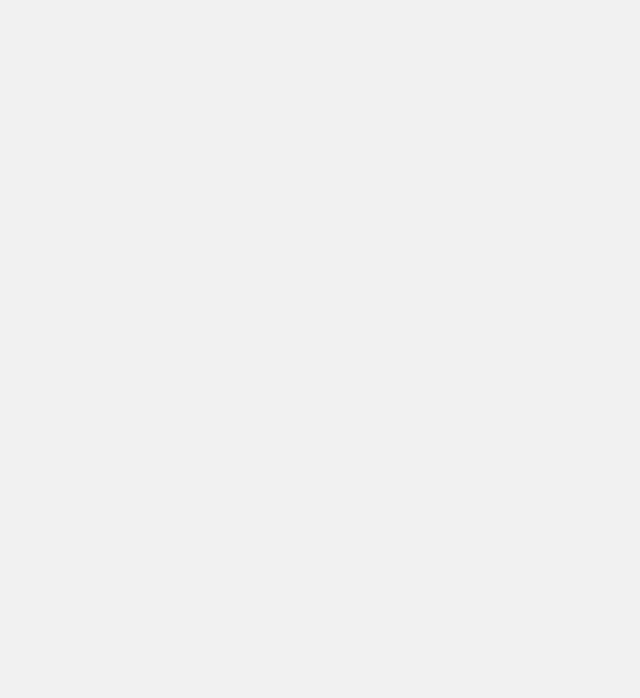
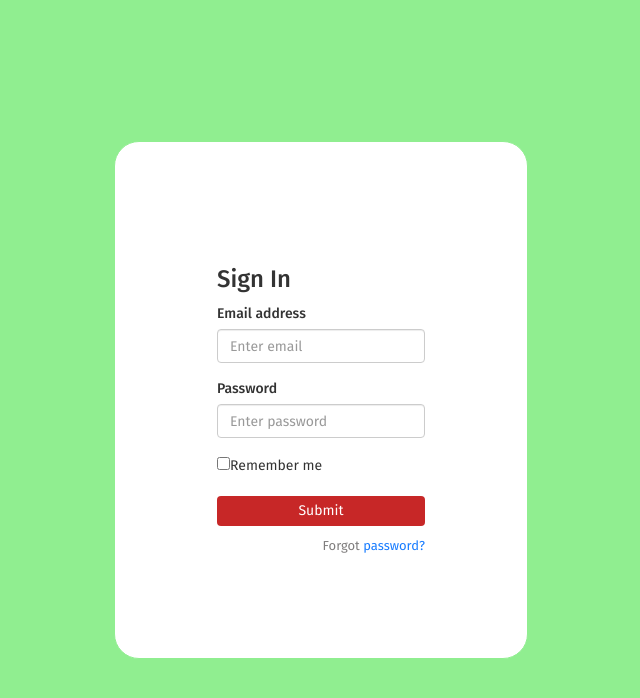
Before and after one commit to JaelineGranda/HuskiesNewsAggregator, a React (Create React App) app in the folder news_aggregator/: page /#/login in a window 1280 px wide. Shown: the top 698 px of the page, without its empty margins (319-959 px from the left). Built offline with nearby package versions, Linux system fonts and the light colour scheme; a web font is replaced by a local one.

Commit message:
added login ang signup to main project

```diff
--- a/news_aggregator/src/App.js
+++ b/news_aggregator/src/App.js
@@ -26,6 +26,8 @@
                     <li><Link to="/sports" activeClassName="active">Sports</Link></li>
                     <li><Link to="/business" activeClassName="active" >Business</Link></li>
                     <li><Link to="/global" activeClassName="active">World</Link></li>
+                    <li><Link to="/login" activeClassName="active">Login</Link></li>
+                    <li><Link to="/signup">Signup</Link></li>
                 </ul>
 
                 {/********************** Mobile View *********************/}
--- a/news_aggregator/src/index.js
+++ b/news_aggregator/src/index.js
@@ -2,15 +2,19 @@
 import ReactDOM from 'react-dom';
 import App from './App';
 import './index.css';
-import {HashRouter,Route} from 'react-router-dom'
-import General from './general/General.js'
-import Entertainment from './entertainment/Entertainment.js'
-import SearchResults from './search/SearchResults.js'
+import {HashRouter,Route} from 'react-router-dom';
+import General from './general/General.js';
+import Entertainment from './entertainment/Entertainment.js';
+import SearchResults from './search/SearchResults.js';
+import Login from './login/login.component';
+import Signup from './signup/signup.component';
 
 ReactDOM.render(
 	<HashRouter>
 			<Route exact path="/" component={App}/>
 			<Route exact path="/" component={General}/>
+			<Route exact path="/login" component={Login} />
+			<Route exact path="/signup" component={Signup} />
 			<Route path="entertainment" component={Entertainment} />
 			<Route path="news-search/:newsToSearchFor" component={SearchResults} />
 	</HashRouter>,
--- /dev/null
+++ b/news_aggregator/src/login.css
@@ -0,0 +1,92 @@
+@import url("https://fonts.googleapis.com/css?family=Fira+Sans:400,500,600,700,800");
+
+* {
+  box-sizing: border-box;
+}
+.login_div {
+  background-color: lightgreen;
+  min-height: 100vh;
+  display: flex;
+  font-weight: 400;
+  font-family: "Fira Sans", sans-serif;
+}
+
+.form_div {
+  margin: auto;
+  border: 1px solid lightgreen;
+  background-color: white;
+  border-radius: 25px;
+  padding: 8%;
+}
+
+h1,
+h2,
+h3,
+h4,
+h5,
+h6,
+label,
+span {
+  font-weight: 500;
+  font-family: "Fira Sans", sans-serif;
+}
+
+body,
+html,
+.App,
+#root,
+.auth-wrapper {
+  width: 100%;
+  height: 100%;
+}
+
+.navbar-light {
+  background-color: #ffffff;
+  box-shadow: 0px 14px 80px rgba(34, 35, 58, 0.2);
+}
+
+.auth-wrapper {
+  display: flex;
+  justify-content: center;
+  flex-direction: column;
+  text-align: left;
+}
+
+.auth-inner {
+  width: 450px;
+  margin: auto;
+  background: #ffffff;
+  box-shadow: 0px 14px 80px rgba(34, 35, 58, 0.2);
+  padding: 40px 55px 45px 55px;
+  border-radius: 15px;
+  transition: all 0.3s;
+}
+
+.auth-wrapper .form-control:focus {
+  border-color: #167bff;
+  box-shadow: none;
+}
+
+.auth-wrapper h3 {
+  text-align: center;
+  margin: 0;
+  line-height: 1;
+  padding-bottom: 20px;
+}
+
+.custom-control-label {
+  font-weight: 400;
+}
+
+.forgot-password,
+.forgot-password a {
+  text-align: right;
+  font-size: 13px;
+  padding-top: 10px;
+  color: #7f7d7d;
+  margin: 0;
+}
+
+.forgot-password a {
+  color: #167bff;
+}
--- /dev/null
+++ b/news_aggregator/src/login/login.component.js
@@ -0,0 +1,36 @@
+import React, { Component } from "react";
+import '../login.css';
+
+export default class Login extends Component {
+    render() {
+        return (
+            <div  className="login_div">
+            <form className="form_div">
+                <h3>Sign In</h3>
+
+                <div className="form-group">
+                    <label>Email address</label>
+                    <input type="email" className="form-control" placeholder="Enter email" />
+                </div>
+
+                <div className="form-group">
+                    <label>Password</label>
+                    <input type="password" className="form-control" placeholder="Enter password" />
+                </div>
+
+                <div className="form-group">
+                    <div className="custom-control custom-checkbox">
+                        <input type="checkbox" className="custom-control-input" id="customCheck1" />
+                        <label className="custom-control-label" htmlFor="customCheck1">Remember me</label>
+                    </div>
+                </div>
+
+                <button type="submit" className="btn btn-primary btn-block">Submit</button>
+                <p className="forgot-password text-right">
+                    Forgot <a href="#">password?</a>
+                </p>
+            </form>
+            </div>
+        );
+    }
+}
--- /dev/null
+++ b/news_aggregator/src/signup/signup.component.js
@@ -0,0 +1,40 @@
+import React, { Component } from "react";
+import '../login.css';
+
+export default class SignUp extends Component {
+    render() {
+        return (
+
+            <div className="login_div">
+            <form className="form_div">
+                <h3>Sign Up</h3>
+
+                <div className="form-group">
+                    <label>First name</label>
+                    <input type="text" className="form-control" placeholder="First name" />
+                </div>
+
+                <div className="form-group">
+                    <label>Last name</label>
+                    <input type="text" className="form-control" placeholder="Last name" />
+                </div>
+
+                <div className="form-group">
+                    <label>Email address</label>
+                    <input type="email" className="form-control" placeholder="Enter email" />
+                </div>
+
+                <div className="form-group">
+                    <label>Password</label>
+                    <input type="password" className="form-control" placeholder="Enter password" />
+                </div>
+
+                <button type="submit" className="btn btn-primary btn-block">Sign Up</button>
+                <p className="forgot-password text-right">
+                    Already registered <a href="#">sign in?</a>
+                </p>
+            </form>
+            </div>
+        );
+    }
+}
```
